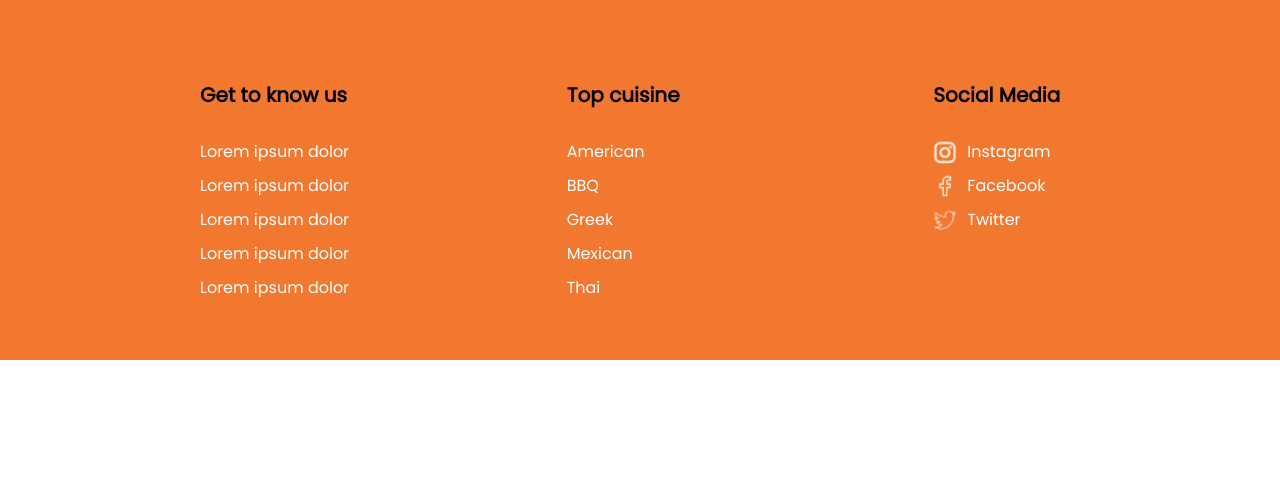
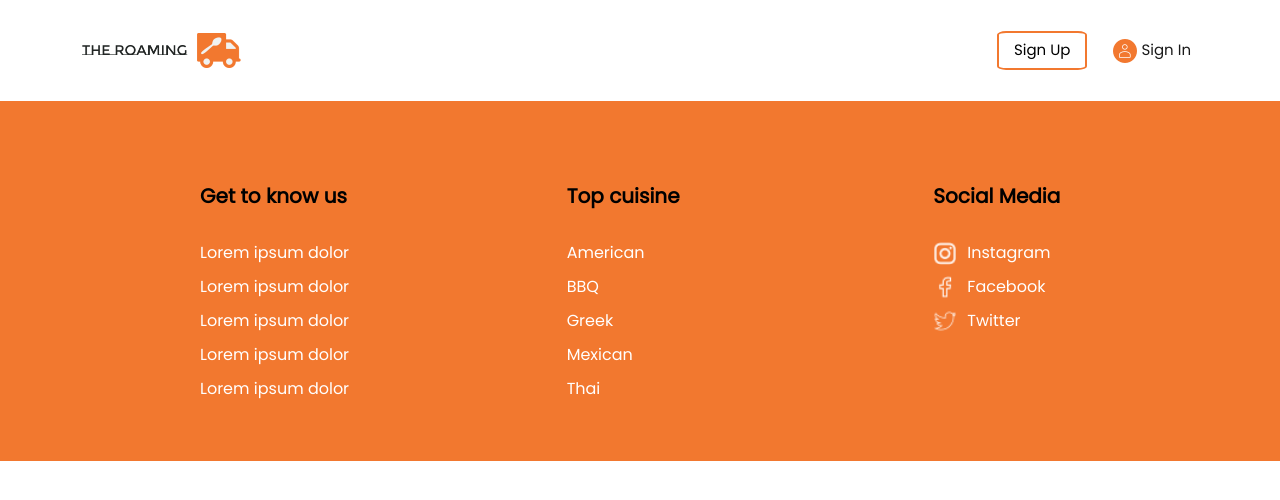
Before and after one commit to DigitalCharlie/roaming-food-trucks, a React (Create React App) app: page / in a window 1280 px wide. Shown: the top 500 px of the page. Built offline with nearby package versions, Linux system fonts and the light colour scheme; the HTML template or start-up script is replaced by a standard one; a web font is replaced by a local one.

Commit message:
homepage navbar and navbar styling

```diff
--- /dev/null
+++ b/src/components/NavBar/NavBar.js
@@ -0,0 +1,31 @@
+import 'bootstrap/dist/css/bootstrap.css'
+import Navbar from 'react-bootstrap/Navbar'
+import Container from 'react-bootstrap/Container'
+import styles from './NavBar.module.css';
+
+
+
+export default function NavBar() {
+
+
+  return (
+    <Navbar>
+      <Container>
+        <Navbar.Brand href="#home"><img src="assets/roaming-spoon-logo.png" style={{ height: "35px" }} /> </Navbar.Brand>
+        <Navbar.Toggle />
+        <Navbar.Collapse className="justify-content-end">
+          <Navbar.Text>
+            <button className={styles.Button}>Sign Up</button>
+            <a href="#" className={styles.Anchor}> <img src="assets/login_user_icon.png" /> Sign In</a>
+          </Navbar.Text>
+        </Navbar.Collapse>
+      </Container>
+    </Navbar>
+
+
+  )
+
+
+
+
+}
--- /dev/null
+++ b/src/components/NavBar/NavBar.module.css
@@ -0,0 +1,14 @@
+.Button {
+    border-radius: 10%;
+    background-color: var(--white);
+    margin: 15px;
+    border: 2px solid var(--orange);
+    padding: 6px 15px;
+    font-size: 15px;
+}
+
+.Anchor {
+    text-decoration: none;
+    font-size: 15px;
+    margin: 7px;
+}
--- a/src/pages/HomePage.js
+++ b/src/pages/HomePage.js
@@ -1,8 +1,13 @@
+import NavBar from "../components/NavBar/NavBar"
 import Footer from "../components/Footer/Footer"
 
 
 export default function HomePage(){
     return (
-   <Footer />
+        <>
+          <NavBar />
+          <Footer />
+        </>
+
     )
 }
```
Also changed, not shown: public/assets/login_user_icon.png (added).
